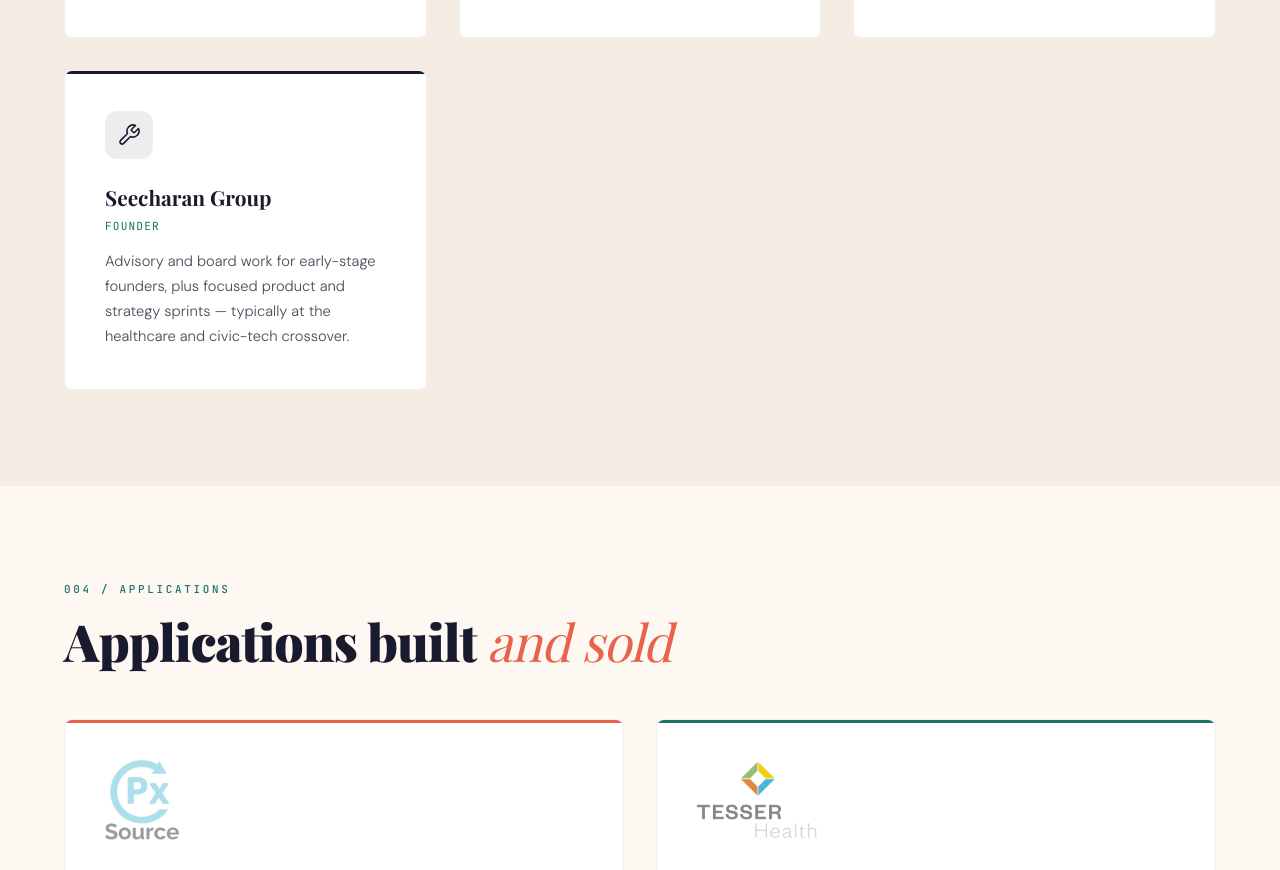
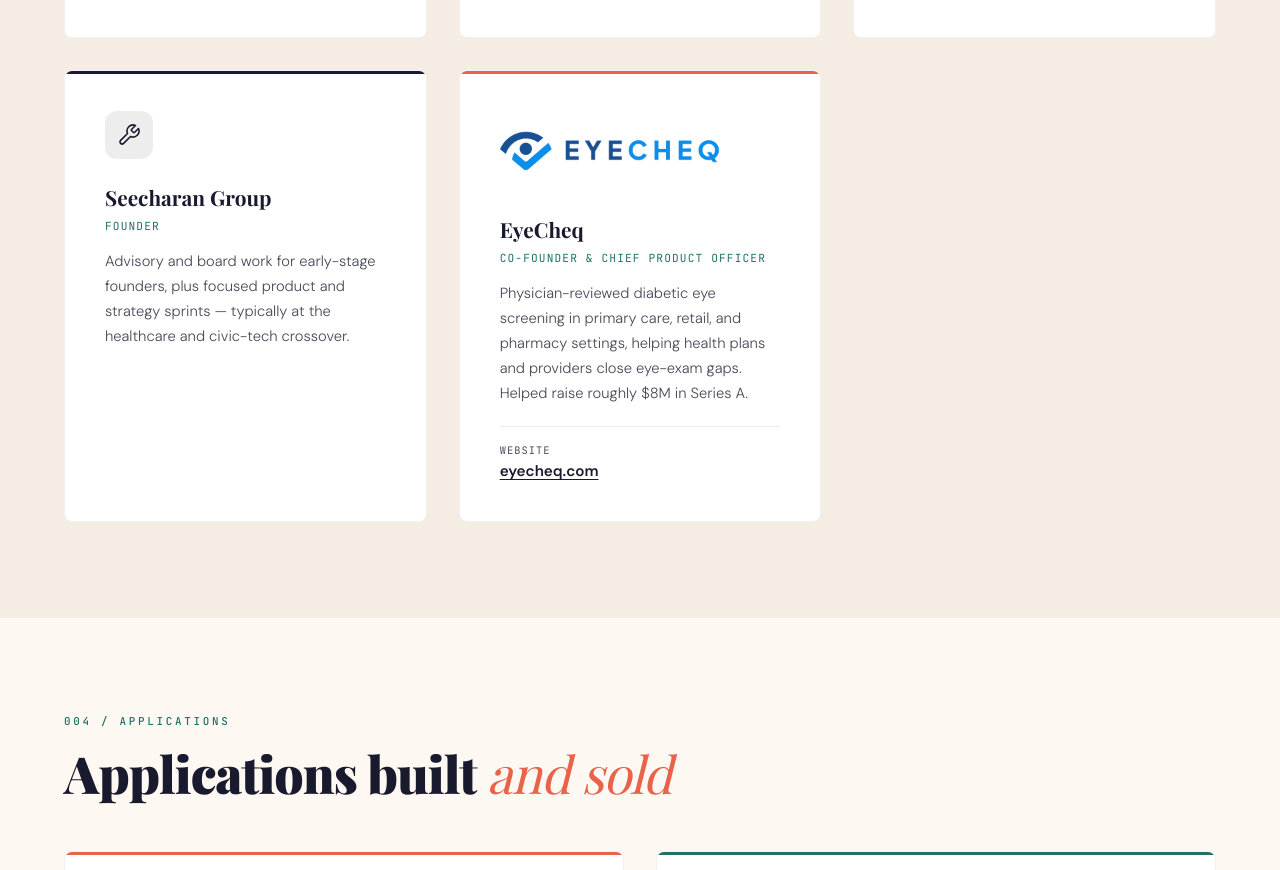
Before and after one commit to rseech01/riyaadseecharanweb, a plain HTML site: page index.html in a window 1280 px wide. Shown: the part 4023-4893 px from the top of the page. Drawn offline with nearby package versions, Linux system fonts and the light colour scheme; a web font is replaced by a local one.

Commit message:
Add EyeCheq card to Ventures section
Co-Authored-By: Claude Opus 5.5 <noreply@anthropic.com>
Claude-Session: https://claude.ai/code/session_01GzwcSThfeQGUE26zzMs5Qi

```diff
--- a/index.html
+++ b/index.html
@@ -662,6 +662,7 @@
   .venture-card:nth-child(2)::after { background: var(--teal); }
   .venture-card:nth-child(3)::after { background: var(--gold); }
   .venture-card:nth-child(4)::after { background: var(--deep); }
+  .venture-card:nth-child(5)::after { background: var(--coral); }
 
   .venture-card .v-icon {
     width: 48px;
@@ -1167,6 +1168,13 @@
       <div class="v-role">Founder</div>
       <p>Advisory and board work for early-stage founders, plus focused product and strategy sprints &mdash; typically at the healthcare and civic-tech crossover.</p>
     </div>
+    <div class="venture-card reveal">
+      <div class="app-logo"><img src="/assets/logos/eyecheq-logo.png" alt="EyeCheq logo" width="720" height="240" loading="lazy"></div>
+      <h3>EyeCheq</h3>
+      <div class="v-role">Co-Founder &amp; Chief Product Officer</div>
+      <p>Physician-reviewed diabetic eye screening in primary care, retail, and pharmacy settings, helping health plans and providers close eye-exam gaps. Helped raise roughly $8M in Series A.</p>
+      <div class="app-acquirer"><span>Website</span> <a href="https://www.eyecheq.com/" target="_blank" rel="noopener">eyecheq.com</a></div>
+    </div>
   </div>
 </section>
 
```
Also changed, not shown: assets/logos/eyecheq-logo.png (added), assets/logos/full/eyecheq-logo.png (added).
